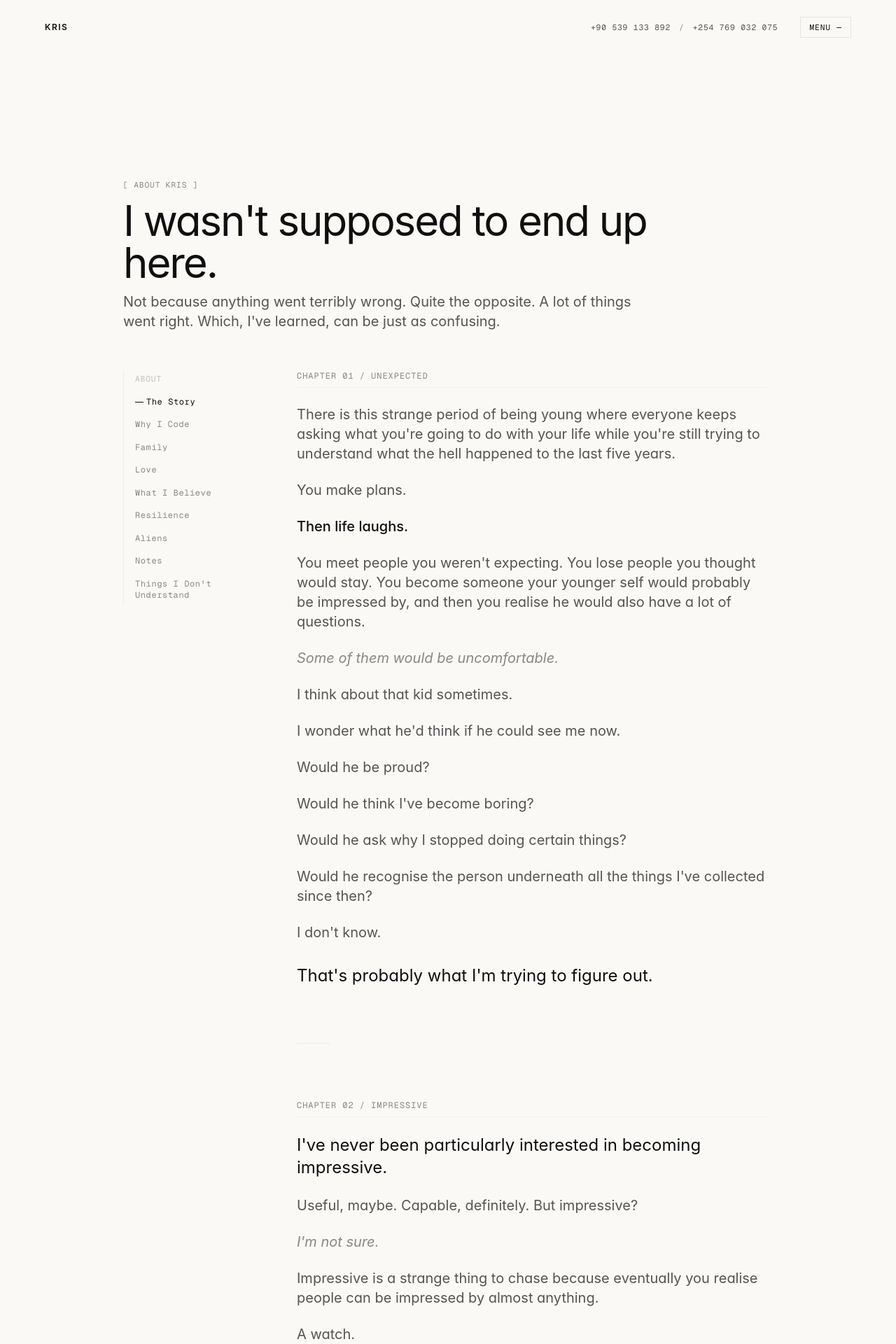
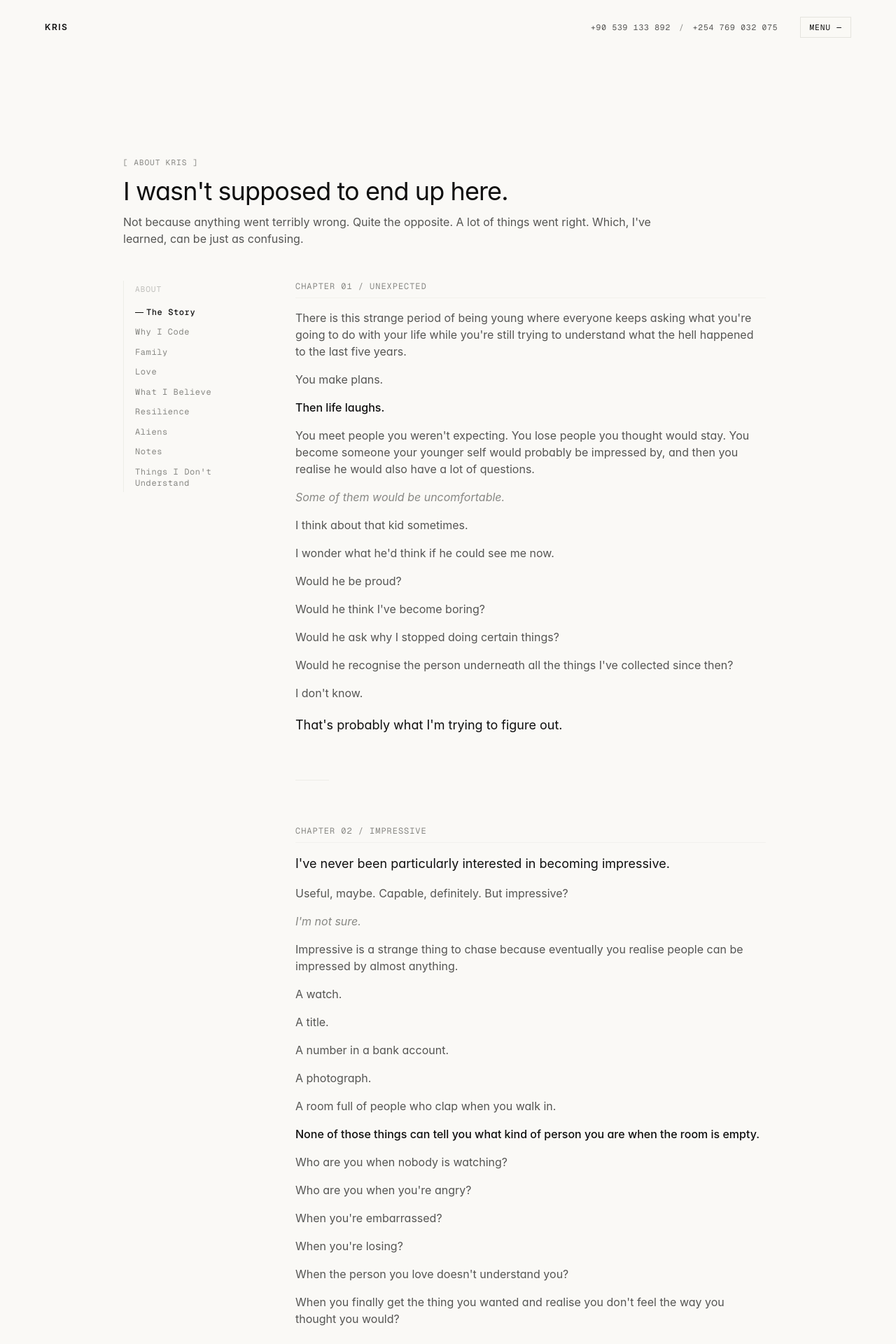
Before and after one commit to renekrisk/IamKris, a React (Vite) app: page /about-me in a window 1280 px wide. Shown: the top 1920 px of the page at 70% size. Built offline with nearby package versions, Linux system fonts and the light colour scheme.

Commit message:
style: standardize About Me page typography scaling to match Home page

```diff
--- a/src/pages/AboutMePage.tsx
+++ b/src/pages/AboutMePage.tsx
@@ -32,7 +32,7 @@ const ComingSoon: React.FC<{ label: string }> = ({ label }) => (
     <p className="font-mono text-xs tracking-widest text-ink-tertiary uppercase">
       {label}
     </p>
-    <p className="text-ink-secondary text-base sm:text-lg leading-relaxed">
+    <p className="text-ink-secondary text-xs sm:text-sm md:text-base leading-relaxed">
       This page is being written.
     </p>
   </div>
@@ -40,12 +40,12 @@ const ComingSoon: React.FC<{ label: string }> = ({ label }) => (
 
 // ─── THE STORY ─────────────────────────────────────────────────────────────────
 const StoryPage: React.FC = () => (
-  <div className="space-y-16 sm:space-y-20 text-base sm:text-xl font-normal text-ink-secondary leading-relaxed">
+  <div className="space-y-12 sm:space-y-16 text-xs sm:text-sm md:text-base font-normal text-ink-secondary leading-relaxed">
 
     {/* CH 01 */}
-    <div className="space-y-6">
+    <div className="space-y-4">
       <SectionLabel>CHAPTER 01 / UNEXPECTED</SectionLabel>
-      <div className="space-y-6">
+      <div className="space-y-4">
         <p>
           There is this strange period of being young where everyone keeps asking what you're going to do with your life while you're still trying to understand what the hell happened to the last five years.
         </p>
@@ -62,7 +62,7 @@ const StoryPage: React.FC = () => (
         <p>Would he ask why I stopped doing certain things?</p>
         <p>Would he recognise the person underneath all the things I've collected since then?</p>
         <p>I don't know.</p>
-        <p className="text-ink font-normal text-lg sm:text-2xl pt-2">
+        <p className="text-ink font-normal text-sm sm:text-base md:text-lg pt-1">
           That's probably what I'm trying to figure out.
         </p>
       </div>
@@ -71,10 +71,10 @@ const StoryPage: React.FC = () => (
     <Hairline />
 
     {/* CH 02 */}
-    <div className="space-y-6">
+    <div className="space-y-4">
       <SectionLabel>CHAPTER 02 / IMPRESSIVE</SectionLabel>
-      <div className="space-y-6">
-        <p className="text-ink font-normal text-lg sm:text-2xl">
+      <div className="space-y-4">
+        <p className="text-ink font-normal text-sm sm:text-base md:text-lg">
           I've never been particularly interested in becoming impressive.
         </p>
         <p>Useful, maybe. Capable, definitely. But impressive?</p>
@@ -87,7 +87,7 @@ const StoryPage: React.FC = () => (
         <p>A number in a bank account.</p>
         <p>A photograph.</p>
         <p>A room full of people who clap when you walk in.</p>
-        <p className="text-ink font-medium text-lg sm:text-xl">
+        <p className="text-ink font-medium text-xs sm:text-sm md:text-base">
           None of those things can tell you what kind of person you are when the room is empty.
         </p>
         <p>Who are you when nobody is watching?</p>
@@ -102,16 +102,16 @@ const StoryPage: React.FC = () => (
     <Hairline />
 
     {/* CH 03 */}
-    <div className="space-y-6">
+    <div className="space-y-4">
       <SectionLabel>CHAPTER 03 / THE MIDDLE</SectionLabel>
-      <div className="space-y-6">
+      <div className="space-y-4">
         <p>I've had enough time with myself now to know that I'm not always the person I want to be.</p>
         <p>
           I've been selfish and stubborn. I've said things I shouldn't have said, held onto things long after they stopped being good for me, and wanted to be understood while sometimes being terrible at understanding anyone else.
         </p>
         <p>There are things I've done that I'm proud of. There are things I wouldn't defend if you put me in a courtroom.</p>
         <p>And then there is everything in between.</p>
-        <p className="text-ink font-medium text-lg sm:text-2xl">Most of a person lives there. In the middle.</p>
+        <p className="text-ink font-medium text-sm sm:text-base md:text-lg">Most of a person lives there. In the middle.</p>
         <p>That's where I've spent most of my time.</p>
         <p>Somewhere between confidence and doubt.</p>
         <p>Ambition and exhaustion.</p>
@@ -125,7 +125,7 @@ const StoryPage: React.FC = () => (
         <p>I laugh when I'm uncomfortable.</p>
         <p>I disappear into my own head.</p>
         <p>I want to build things that outlive the excitement of building them.</p>
-        <p className="text-ink font-normal text-lg sm:text-2xl pt-2">
+        <p className="text-ink font-normal text-sm sm:text-base md:text-lg pt-1">
           And underneath all of it, I'm still trying to make sense of people.
         </p>
         <p className="italic text-ink-tertiary">Maybe that's why I care about them so much.</p>
@@ -135,10 +135,10 @@ const StoryPage: React.FC = () => (
     <Hairline />
 
     {/* CH 04 */}
-    <div className="space-y-6">
+    <div className="space-y-4">
       <SectionLabel>CHAPTER 04 / SOFTNESS</SectionLabel>
-      <div className="space-y-6">
-        <p className="text-ink font-normal text-lg sm:text-2xl">People are strange.</p>
+      <div className="space-y-4">
+        <p className="text-ink font-normal text-sm sm:text-base md:text-lg">People are strange.</p>
         <p>We spend our entire lives wanting to be known and then spend half of them hiding.</p>
         <p>We want love, but we're terrified of what love can ask from us.</p>
         <p>We want freedom, but we also want someone to stay.</p>
@@ -148,7 +148,7 @@ const StoryPage: React.FC = () => (
         <p>I've learned that someone can love you and still hurt you. That someone can be good and still make a terrible decision. That losing someone doesn't automatically mean either of you was the villain.</p>
         <p>Sometimes life just puts two people in a situation neither of them knows how to handle.</p>
         <p>That lesson cost me something. Most worthwhile lessons do.</p>
-        <p className="text-ink font-normal text-xl sm:text-2xl pt-2">
+        <p className="text-ink font-normal text-sm sm:text-base md:text-lg pt-1">
           But if there's one thing I don't want to lose because of the things that have happened to me, it's softness.
         </p>
         <p>Not weakness. Softness. There's a difference.</p>
@@ -160,17 +160,17 @@ const StoryPage: React.FC = () => (
         <p>To love people without trying to own them.</p>
         <p>To lose without becoming bitter.</p>
         <p>I'm still a long way from all of that. Which is fine.</p>
-        <p className="text-ink font-medium text-lg sm:text-xl">I'm young. I'm allowed to be.</p>
+        <p className="text-ink font-medium text-xs sm:text-sm md:text-base">I'm young. I'm allowed to be.</p>
       </div>
     </div>
 
     <Hairline />
 
     {/* CH 05 */}
-    <div className="space-y-6">
+    <div className="space-y-4">
       <SectionLabel>CHAPTER 05 / ROOTS &amp; VISION</SectionLabel>
-      <div className="space-y-6">
-        <p className="text-ink font-normal text-lg sm:text-2xl">My family helps with that.</p>
+      <div className="space-y-4">
+        <p className="text-ink font-normal text-sm sm:text-base md:text-lg">My family helps with that.</p>
         <p>They knew me before any of the things people might eventually care about.</p>
         <p>Before achievements. Before ambition. Before anyone had a reason to be impressed.</p>
         <p>They remember the annoying version.</p>
@@ -182,7 +182,7 @@ const StoryPage: React.FC = () => (
           There is something strangely comforting about knowing that no matter how far you go, there are people who can look at you and see the child underneath the man.
         </p>
         <p className="text-ink font-medium">It keeps you honest. At least a little.</p>
-        <p className="text-ink font-normal text-xl sm:text-3xl pt-4">And I want to go far. Very far.</p>
+        <p className="text-ink font-normal text-base sm:text-lg md:text-xl pt-2">And I want to go far. Very far.</p>
         <p>I don't have a particularly modest vision for my life. I've tried. It didn't work.</p>
         <p>
           I want to build things that matter. To sit in rooms I once thought were completely inaccessible to someone like me. To travel until airports feel like bus stations.
@@ -192,14 +192,14 @@ const StoryPage: React.FC = () => (
         </p>
         <p>I want a family of my own one day, and to be the kind of father whose children aren't afraid of him.</p>
         <p>I want to be successful, yes.</p>
-        <p className="text-ink font-normal text-lg sm:text-2xl pt-2">
+        <p className="text-ink font-normal text-sm sm:text-base md:text-lg pt-1">
           But more than that, I want to remain recognisable to myself when I am.
         </p>
         <p>
           Because there is a version of success that looks incredible from the outside and feels completely empty from inside.
         </p>
         <p className="text-ink font-medium">I'm not interested in that one.</p>
-        <p className="text-ink font-medium text-lg sm:text-2xl">
+        <p className="text-ink font-medium text-sm sm:text-base md:text-lg">
           I'd rather have a difficult life that feels like mine than an easy one that belongs to somebody else.
         </p>
         <p>And maybe that's really what all of this is. Trying to make a life that feels like mine.</p>
@@ -210,16 +210,16 @@ const StoryPage: React.FC = () => (
     <Hairline />
 
     {/* CH 06 */}
-    <div className="space-y-6">
+    <div className="space-y-4">
       <SectionLabel>CHAPTER 06 / MINE</SectionLabel>
-      <div className="space-y-6">
+      <div className="space-y-4">
         <p>There are days when I feel like I'm exactly where I'm supposed to be.</p>
         <p>There are days when I have absolutely no idea what I'm doing.</p>
         <p>There are days when I'm convinced I'm going to change everything.</p>
         <p>There are days when getting out of bed feels like enough of an achievement.</p>
         <p className="text-ink font-medium">Usually, all four versions of me are telling the truth.</p>
         <p>So I stopped trying to choose one.</p>
-        <p className="text-ink font-normal text-lg sm:text-2xl pt-2">I'm just here.</p>
+        <p className="text-ink font-normal text-sm sm:text-base md:text-lg pt-1">I'm just here.</p>
         <p>Twenty-three.</p>
         <p>Still making mistakes.</p>
         <p>Still falling in love with ideas, people, places and possibilities.</p>
@@ -227,17 +227,17 @@ const StoryPage: React.FC = () => (
         <p>Still trying to become a man I respect when I'm alone with myself.</p>
         <p>I don't know exactly where this goes.</p>
         <p className="italic text-ink-tertiary">That's probably the most honest thing I can tell you.</p>
-        <p className="text-ink font-normal text-xl sm:text-2xl pt-2">
+        <p className="text-ink font-normal text-sm sm:text-base md:text-lg pt-1">
           But I have a feeling it's going to be interesting.
         </p>
         <p className="text-ink font-medium">And if it isn't...</p>
         <p className="italic text-ink-tertiary">well.</p>
 
-        <div className="pt-16 sm:pt-20 space-y-4 border-t border-editorial-border/60">
-          <h2 className="text-3xl sm:text-5xl md:text-6xl font-normal tracking-tightest text-ink leading-tight">
+        <div className="pt-12 sm:pt-16 space-y-3 border-t border-editorial-border/60">
+          <h2 className="text-2xl sm:text-4xl font-normal tracking-tight text-ink leading-tight">
             I'll make it interesting.
           </h2>
-          <p className="font-mono text-sm sm:text-base tracking-widest text-ink-tertiary">— Kris</p>
+          <p className="font-mono text-xs sm:text-sm tracking-widest text-ink-tertiary">— Kris</p>
         </div>
       </div>
     </div>
@@ -257,22 +257,22 @@ export const AboutMePage: React.FC = () => {
   };
 
   return (
-    <div className="py-12 sm:py-24 md:py-32">
+    <div className="py-8 sm:py-16 md:py-24">
       <div className="max-w-5xl mx-auto px-5 sm:px-8 md:px-12">
 
         {/* ── Hero ──────────────────────────────────────────────────────── */}
-        <div className="mb-10 sm:mb-14 max-w-3xl space-y-3">
+        <div className="mb-8 sm:mb-12 max-w-3xl space-y-3">
           <div className="mono-label text-ink-tertiary">[ ABOUT KRIS ]</div>
-          <h1 className="text-3xl sm:text-5xl md:text-6xl font-normal tracking-tightest leading-tight text-ink">
+          <h1 className="text-2xl sm:text-4xl font-normal tracking-tight leading-tight text-ink">
             I wasn't supposed to end up here.
           </h1>
-          <p className="text-ink-secondary text-base sm:text-xl font-normal leading-relaxed">
+          <p className="text-ink-secondary text-xs sm:text-sm md:text-base font-normal leading-relaxed">
             Not because anything went terribly wrong. Quite the opposite. A lot of things went right. Which, I've learned, can be just as confusing.
           </p>
         </div>
 
         {/* ── About-page index (mobile: horizontal scroll strip) ─────────── */}
-        <div className="lg:hidden sticky top-16 z-30 bg-paper/90 backdrop-blur-md py-3 -mx-5 px-5 border-y border-editorial-border/60 mb-10 overflow-x-auto no-scrollbar">
+        <div className="lg:hidden sticky top-16 z-30 bg-paper/90 backdrop-blur-md py-3 -mx-5 px-5 border-y border-editorial-border/60 mb-8 overflow-x-auto no-scrollbar">
           <div className="flex items-center space-x-1 whitespace-nowrap">
             <span className="mono-label text-[10px] text-ink-tertiary/40 mr-3 shrink-0">ABOUT</span>
             {PAGES.map(p => (
@@ -281,7 +281,7 @@ export const AboutMePage: React.FC = () => {
                 onClick={() => navigate(p.id)}
                 className={`font-mono text-[11px] tracking-wider px-3 py-1 rounded transition-colors shrink-0 ${
                   activePage === p.id
-                    ? 'text-ink'
+                    ? 'text-ink font-medium'
                     : 'text-ink-tertiary hover:text-ink'
                 }`}
               >
@@ -292,22 +292,22 @@ export const AboutMePage: React.FC = () => {
         </div>
 
         {/* ── Main grid ─────────────────────────────────────────────────── */}
-        <div className="grid grid-cols-1 lg:grid-cols-12 gap-12 lg:gap-16">
+        <div className="grid grid-cols-1 lg:grid-cols-12 gap-10 lg:gap-14">
 
           {/* Desktop sticky sidebar nav */}
           <aside className="hidden lg:block lg:col-span-3">
-            <div className="sticky top-32 border-l border-editorial-border/60 pl-4 py-1">
+            <div className="sticky top-28 border-l border-editorial-border/60 pl-4 py-1">
               <div className="mono-label text-[10px] text-ink-tertiary/50 pb-4">
                 ABOUT
               </div>
-              <nav className="space-y-4">
+              <nav className="space-y-3">
                 {PAGES.map(p => (
                   <button
                     key={p.id}
                     onClick={() => navigate(p.id)}
                     className={`block text-left font-mono text-xs tracking-wider transition-colors leading-snug ${
                       activePage === p.id
-                        ? 'text-ink'
+                        ? 'text-ink font-medium'
                         : 'text-ink-tertiary hover:text-ink'
                     }`}
                   >
@@ -326,7 +326,7 @@ export const AboutMePage: React.FC = () => {
 
             {/* Active page label */}
             {activePage !== 'story' && (
-              <div className="mono-label text-[10px] sm:text-xs text-ink-tertiary tracking-widest uppercase border-b border-editorial-border/40 pb-2 mb-8">
+              <div className="mono-label text-[10px] sm:text-xs text-ink-tertiary tracking-widest uppercase border-b border-editorial-border/40 pb-2 mb-6">
                 {activePageMeta.label}
               </div>
             )}
@@ -334,8 +334,8 @@ export const AboutMePage: React.FC = () => {
             {/* Page content switcher */}
             {activePage === 'story'      && <StoryPage />}
             {activePage === 'why-code'   && (
-              <div className="space-y-6 text-base sm:text-xl font-normal text-ink-secondary leading-relaxed">
-                <p className="text-ink font-normal text-lg sm:text-2xl">I like making things exist.</p>
+              <div className="space-y-4 text-xs sm:text-sm md:text-base font-normal text-ink-secondary leading-relaxed">
+                <p className="text-ink font-normal text-sm sm:text-base md:text-lg">I like making things exist.</p>
                 <p>That's really it.</p>
                 <p>
                   An idea can sit in my head for three weeks doing absolutely nothing except annoying me. Then one day I'll open my laptop and decide it needs to become real.
@@ -369,13 +369,13 @@ export const AboutMePage: React.FC = () => {
                   Code is just the strange little language I use to argue with reality until it gives me something back.
                 </p>
                 <p>And when it finally works?</p>
-                <p className="text-ink font-medium text-lg sm:text-2xl pt-2">Yeah.</p>
-                <p className="text-ink font-normal text-lg sm:text-2xl">That's a pretty good feeling.</p>
+                <p className="text-ink font-medium text-sm sm:text-base md:text-lg pt-1">Yeah.</p>
+                <p className="text-ink font-normal text-sm sm:text-base md:text-lg">That's a pretty good feeling.</p>
               </div>
             )}
             {activePage === 'family'     && (
-              <div className="space-y-6 text-base sm:text-xl font-normal text-ink-secondary leading-relaxed">
-                <p className="text-ink font-normal text-lg sm:text-2xl">
+              <div className="space-y-4 text-xs sm:text-sm md:text-base font-normal text-ink-secondary leading-relaxed">
+                <p className="text-ink font-normal text-sm sm:text-base md:text-lg">
                   These are the people who can ruin your reputation in under thirty seconds.
                 </p>
                 <p>Not because they know anything terrible.</p>
@@ -394,7 +394,7 @@ export const AboutMePage: React.FC = () => {
                 <p>
                   That kind of love is difficult to explain because it doesn't really ask for an explanation.
                 </p>
-                <p className="text-ink font-medium text-lg sm:text-2xl">You belong.</p>
+                <p className="text-ink font-medium text-sm sm:text-base md:text-lg">You belong.</p>
                 <p>That's enough.</p>
                 <p>I've been lucky with that.</p>
                 <p>And I don't take it lightly.</p>
@@ -408,7 +408,7 @@ export const AboutMePage: React.FC = () => {
             {activePage === 'idk'        && <ComingSoon label="Things I Don't Understand" />}
 
             {/* ── Page navigation footer ─────────────────────────────── */}
-            <div className="mt-16 sm:mt-24 pt-8 border-t border-editorial-border/40">
+            <div className="mt-12 sm:mt-16 pt-6 border-t border-editorial-border/40">
               <div className="flex items-center justify-between gap-4 font-mono text-xs tracking-wider">
                 {/* Prev */}
                 {(() => {
```
